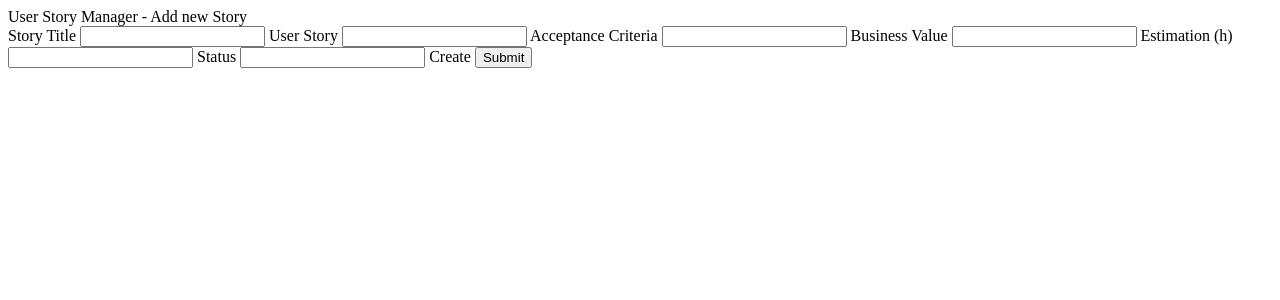
After one commit to wH47wH0/user-story-manager-wH47wH0, a Python web app: template templates/story.html in a window 1280 px wide. The commit adds this page. Shown: the top 300 px of the page. Run offline with Jinja, Linux system fonts and the light colour scheme; the template is opened without the code that fills it, so the values that code supplies are empty.

Commit message:
added the create new user story logic with the corresponding html. ITS WORKING. CANNOT BELIEVE THIS. SOOO AWESOME. CANT STOP SMILING

```diff
--- /dev/null
+++ b/templates/story.html
@@ -0,0 +1,13 @@
+<!doctype html>
+<head>User Story Manager  - Add new Story</head>
+<body>
+<form action="/create/", method="post">
+    <label>Story Title <input name="story_title" id="story_title"></label>
+    <label>User Story <input name="user_story" id="user_story"></label>
+    <label>Acceptance Criteria <input name="acceptance_criteria" id="acceptance_criteria"></label>
+    <label>Business Value <input name="business_value" id="business_value"></label>
+    <label>Estimation (h) <input name="estimation" id="estimation"></label>
+    <label>Status <input name="status" id="status"></label>
+    <label>Create <input type="submit" name="create", id="create"></label>
+</form>
+</body>
```
Also changed, not shown: app.py (+8 -3 lines), models.py (+7 -7 lines), templates/list.html (+8 -7 lines).
